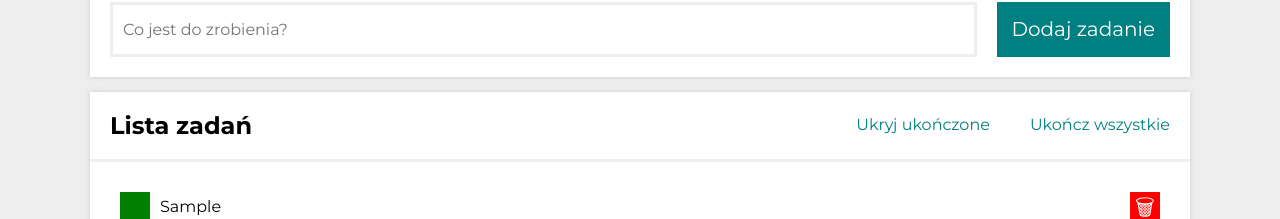
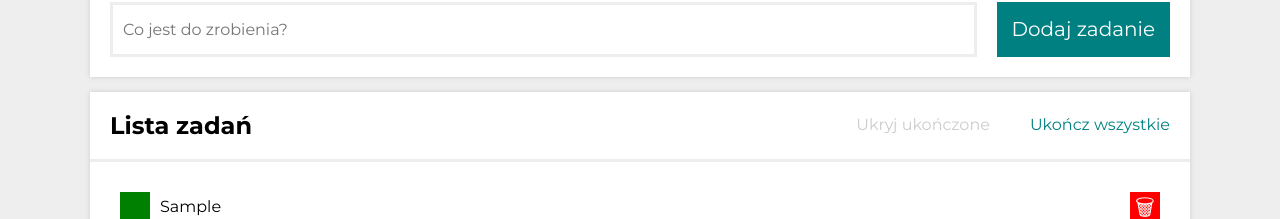
Before and after one commit to KalinaJakubowska/todos-list-react, a React (Create React App) app: page / in a window 1280 px wide. Both pictures are taken after typing "Sample" into the empty fields and a click on the button "Dodaj zadanie". Shown: the part 217-436 px from the top of the page. Built offline with nearby package versions, Linux system fonts and the light colour scheme.

Commit message:
added disabling hide-done button when every tasks undone

```diff
--- a/src/Buttons/index.js
+++ b/src/Buttons/index.js
@@ -7,6 +7,7 @@ const Buttons = ({ tasks, isHidingEnabled, toggleIsHidingEnabled, doAllTasks })
             <>
                 <button
                     className="buttons__button"
+                    disabled={tasks.every(({ done }) => !done)}
                     onClick={toggleIsHidingEnabled}
                 >
                     {isHidingEnabled ? "Pokaż" : "Ukryj"} ukończone
```
